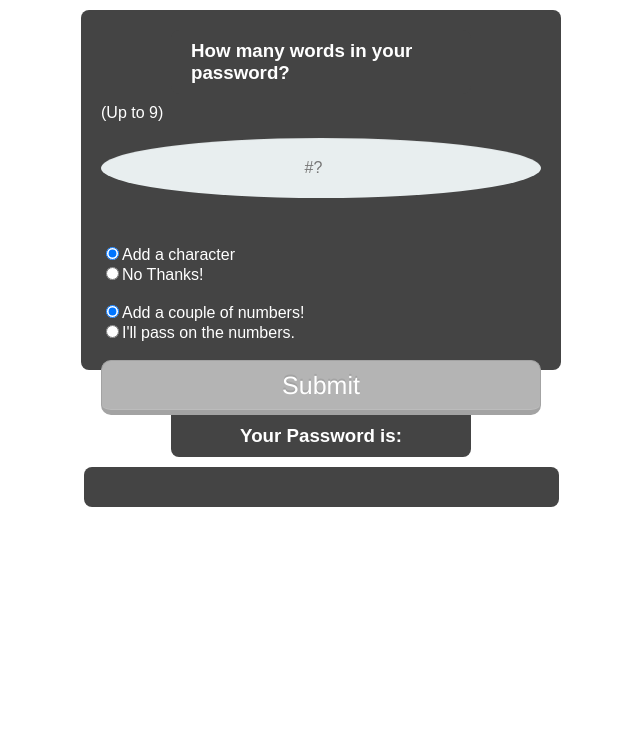
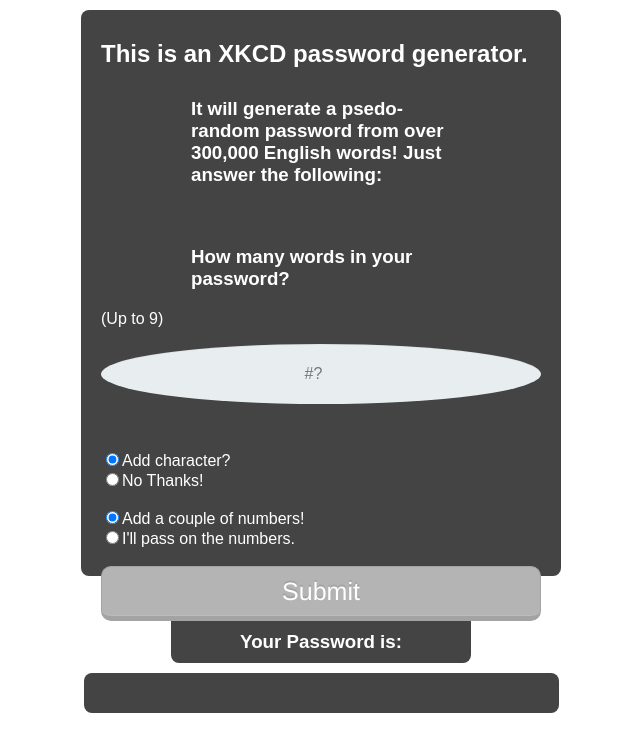
Before and after one commit to JurgisLives/p2, a PHP site: page / in a window 1280 px wide. Shown: the top 752 px of the page, without its empty margins (319-959 px from the left). Run offline with PHP 8.4, Linux system fonts and the light colour scheme; data that the repository does not hold is empty.

Commit message:
maybe good to go?

```diff
--- a/index.php
+++ b/index.php
@@ -10,14 +10,15 @@
 
 
  </head>
-
   <form class="form" action="index.php" method="post">
+  <h2> This is an XKCD password generator.</h2>
+<h3>  It will generate a psedo-random password from over 300,000 English words! Just answer the following:<h3>
 <h3>How many words in your password?</h3>
 (Up to 9)<br>
 <p class = >
 <input class="number" type="number" name="request" min= "0" max= "9" placeholder = "#?" required><br>
 </p>
-<input class= "button" type="radio" name="character" value="yes" checked>Add a character
+<input class= "button" type="radio" name="character" value="yes" checked>Add character?
  <br>
   <input class= "button" type="radio" name="character" value="no">No Thanks!
  <br>
--- a/styles.css
+++ b/styles.css
@@ -24,6 +24,9 @@ text-align:center;
 h1 {
   margin: 0 0 30px 0;
   text-align: center;
+}
+img{
+size:20%;
 }
 h4{
 color: white;
```
Also changed, not shown: password_strength.png (added).
